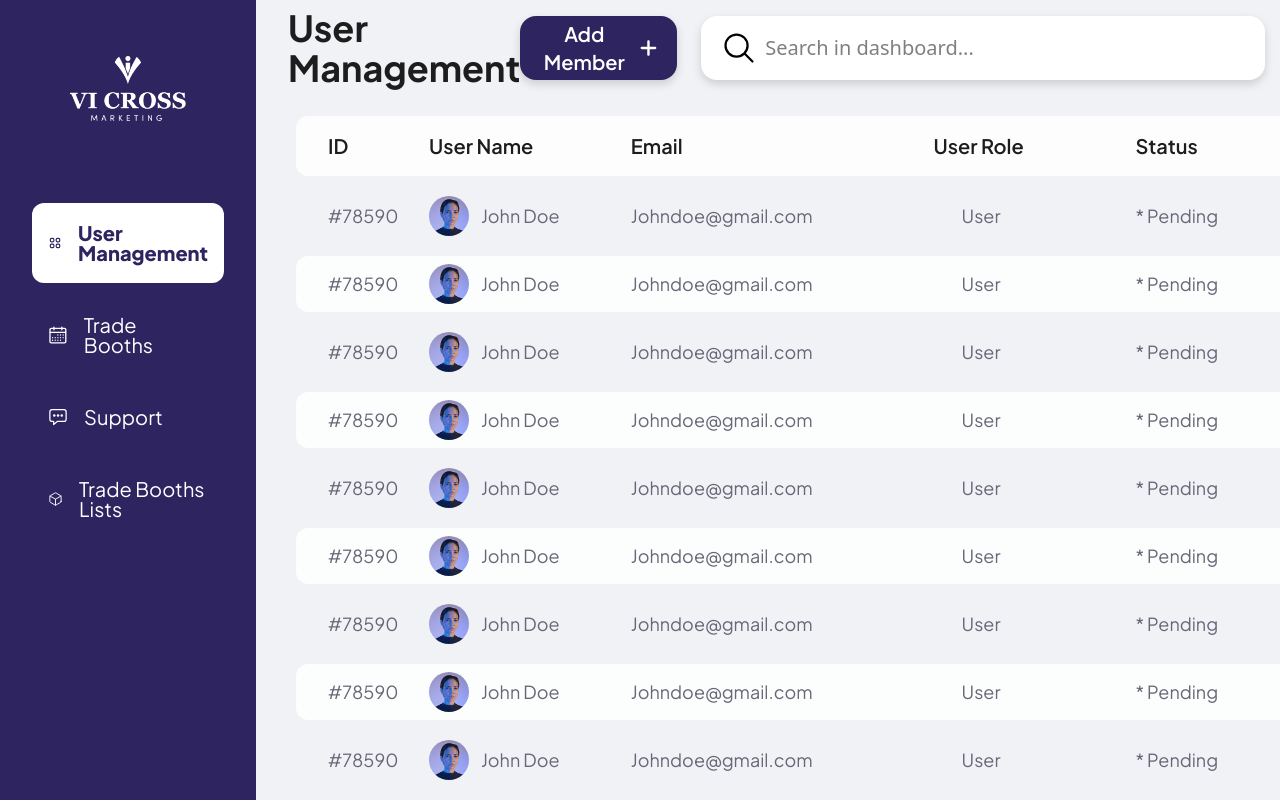
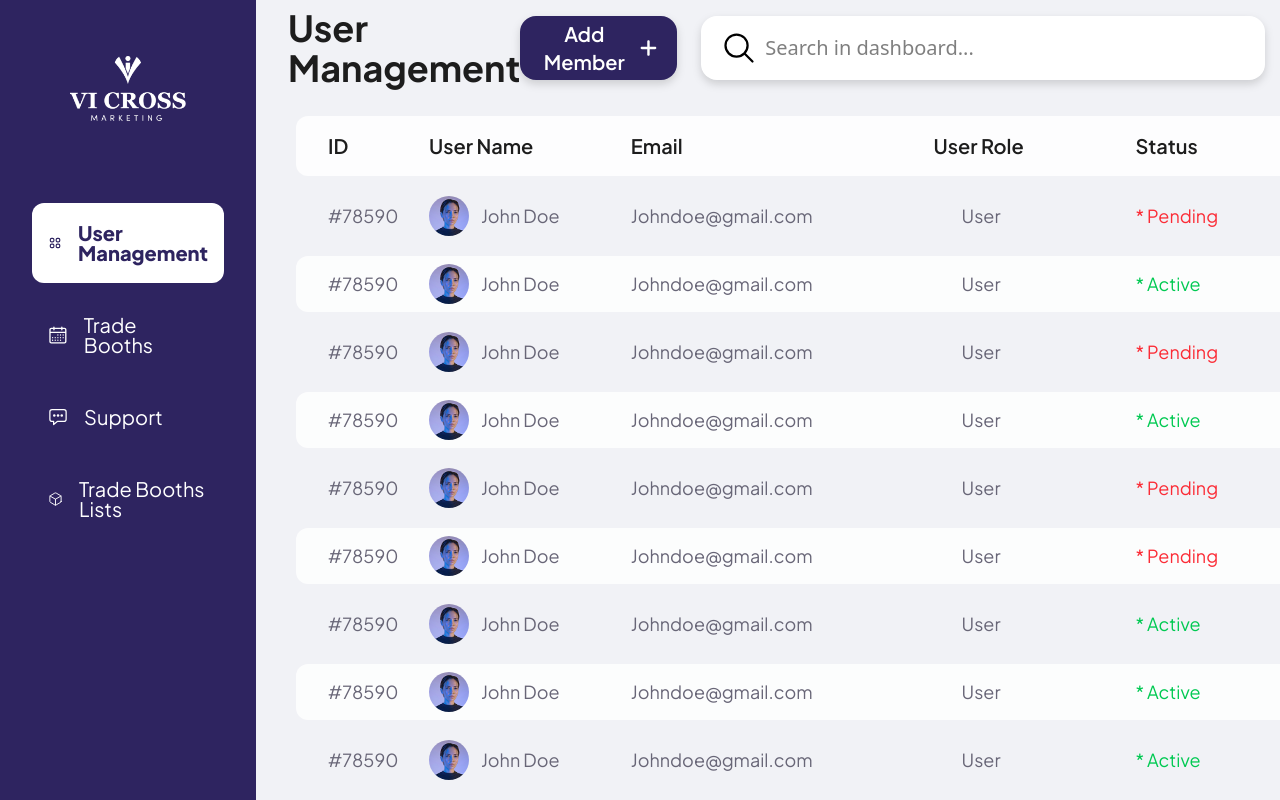
Before and after one commit to Rao-Hamza853/VI-Cross, a React (Vite) app: page /user-management in a window 1280 px wide. Shown: the top 800 px of the page. Built offline with nearby package versions, Linux system fonts and the light colour scheme.

Commit message:
user-management div status color set

```diff
--- a/src/pages/user-management.jsx
+++ b/src/pages/user-management.jsx
@@ -10,30 +10,75 @@ import { BsThreeDotsVertical } from "react-icons/bs";
 const UserManagement = () => {
 
   const userDetails = [
-    {},
-    {},
-    {},
-    {},
-    {},
-    {},
-    {},
-    {},
-    {},
-    {},
-    {},
-    {},
-    {},
-    {},
-    {},
-    {},
-    {},
-    {},
-    {},
-    {},
-    {},
-    {},
-    {},
-    {},
+    {
+      status : 'Pending'
+    },
+    {
+      status : 'Active'
+    },
+    {
+      status : 'Pending'
+    },
+    {
+      status : 'Active'
+    },
+    {
+      status : 'Pending'
+    },
+    {
+      status : 'Pending'
+    },
+    {
+      status : 'Active'
+    },
+    {
+      status : 'Active'
+    },
+    {
+      status : 'Active'
+    },
+    {
+      status : 'Active'
+    },
+    {
+      status : 'Pending'
+    },
+    {
+      status : 'Pending'
+    },
+    {
+      status : 'Pending'
+    },
+    {
+      status : 'Pending'
+    },
+    {
+      status : 'Active'
+    },
+    {
+      status : 'Active'
+    },
+    {
+      status : 'Pending'
+    },
+    {
+      status : 'Active'
+    },
+    {
+      status : 'Pending'
+    },
+    {
+      status : 'Active'
+    },
+    {
+      status : 'Pending'
+    },
+    {
+      status : 'Active'
+    },
+    {
+      status : 'Pending'
+    },
   ]
   return (
     <div className='flex'>
@@ -71,7 +116,7 @@ const UserManagement = () => {
                     <h4 className='text-lg text-gray font-jakarta col-span-3'>Johndoe@gmail.com</h4>
                     <h4 className='text-lg text-gray font-jakarta col-span-2 pl-7'>User</h4>
                     <div className='flex items-center justify-between  col-span-2'>
-                      <h4 className='text-lg text-gray font-jakarta'>* Pending</h4>
+                      <h4 className={`text-lg font-jakarta ${data.status === 'Pending' ? "text-red-500" : "text-green-500"} `}>* {data.status}</h4>
                       <BsThreeDotsVertical className='size-6' />
                     </div>
                   </div>
```
